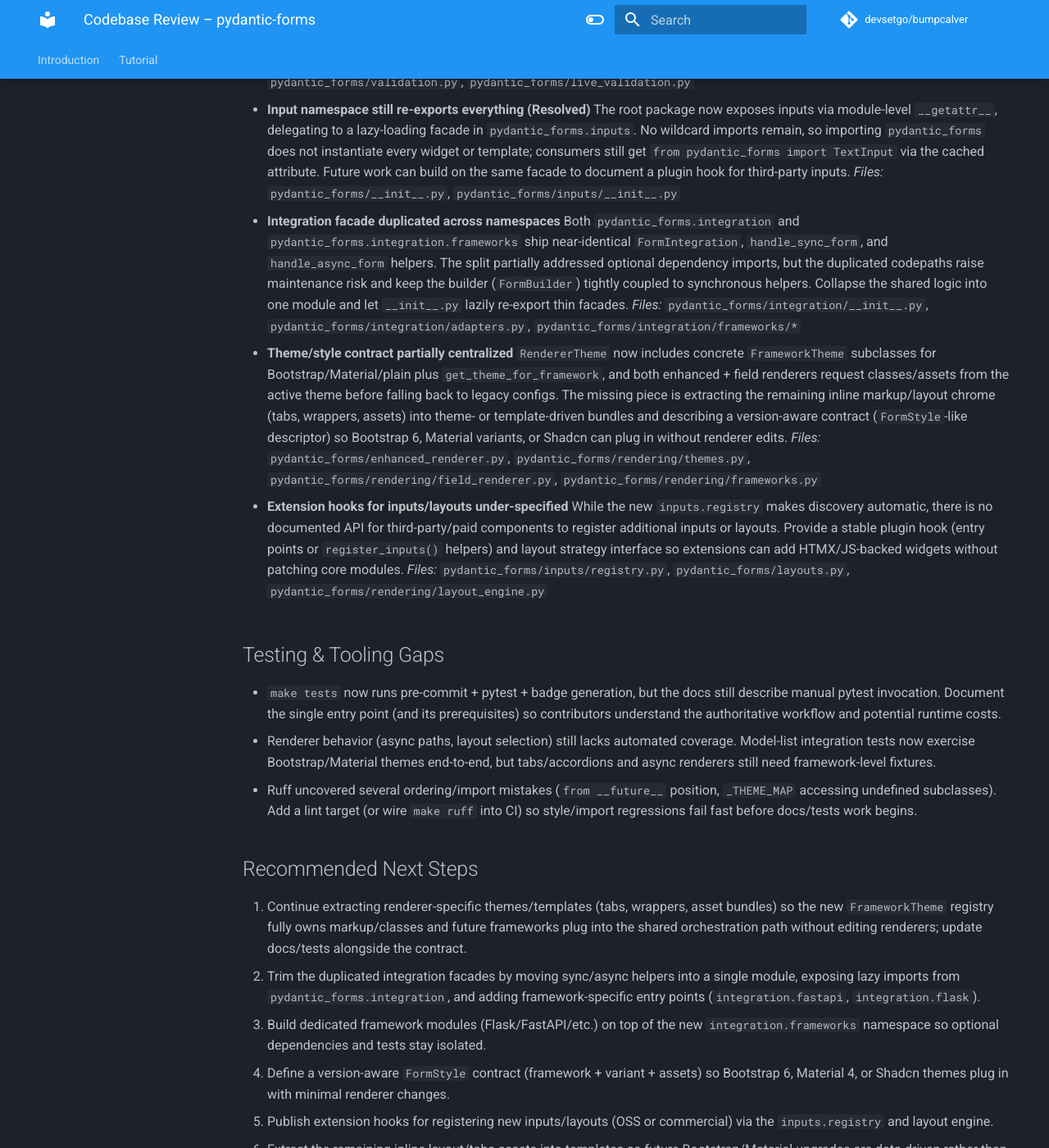
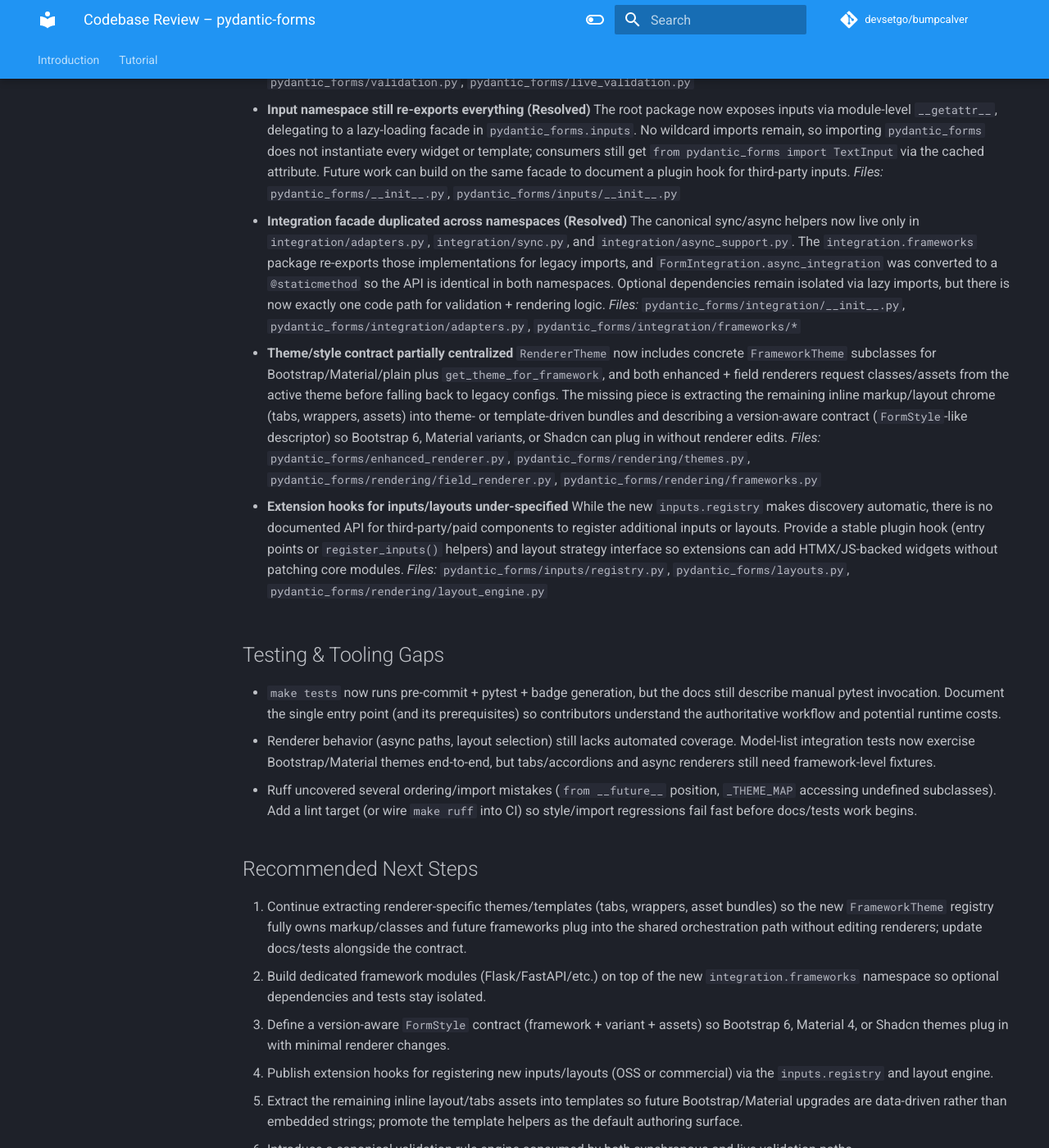
Before and after one commit to devsetgo/pydantic-schemaforms, an MkDocs documentation site: the page built from docs/review.md, in a window 1280 px wide and 1400 px high, scrolled down 1970 px. Shown: the whole window at 82% size. Built offline with MkDocs 1.6.1 and Material for MkDocs 9.7.7, drawn with Linux system fonts in a browser that asks for light colours; comment, search, counter and statistics services are not loaded; the version menu is left out.

Commit message:
Review Updates
review.md now reflects the finished lazy input exports and integration facade consolidation. The template-engine item notes recent Material renderer template extraction, and the recommended next steps list reprioritizes remaining work (theme/template build-out, framework modules, FormStyle contract, plugin hooks, validation unification, testing docs).

```diff
--- a/docs/review.md
+++ b/docs/review.md
@@ -47,8 +47,8 @@ The renderer refactor eliminated shared mutable state and restored the enhanced/
   The root package now exposes inputs via module-level `__getattr__`, delegating to a lazy-loading facade in `pydantic_forms.inputs`. No wildcard imports remain, so importing `pydantic_forms` does not instantiate every widget or template; consumers still get `from pydantic_forms import TextInput` via the cached attribute. Future work can build on the same facade to document a plugin hook for third-party inputs.
   _Files:_ `pydantic_forms/__init__.py`, `pydantic_forms/inputs/__init__.py`
 
-- **Integration facade duplicated across namespaces**
-  Both `pydantic_forms.integration` and `pydantic_forms.integration.frameworks` ship near-identical `FormIntegration`, `handle_sync_form`, and `handle_async_form` helpers. The split partially addressed optional dependency imports, but the duplicated codepaths raise maintenance risk and keep the builder (`FormBuilder`) tightly coupled to synchronous helpers. Collapse the shared logic into one module and let `__init__.py` lazily re-export thin facades.
+- **Integration facade duplicated across namespaces (Resolved)**
+  The canonical sync/async helpers now live only in `integration/adapters.py`, `integration/sync.py`, and `integration/async_support.py`. The `integration.frameworks` package re-exports those implementations for legacy imports, and `FormIntegration.async_integration` was converted to a `@staticmethod` so the API is identical in both namespaces. Optional dependencies remain isolated via lazy imports, but there is now exactly one code path for validation + rendering logic.
   _Files:_ `pydantic_forms/integration/__init__.py`, `pydantic_forms/integration/adapters.py`, `pydantic_forms/integration/frameworks/*`
 
 - **Theme/style contract partially centralized**
@@ -68,10 +68,9 @@ The renderer refactor eliminated shared mutable state and restored the enhanced/
 ## Recommended Next Steps
 
 1. Continue extracting renderer-specific themes/templates (tabs, wrappers, asset bundles) so the new `FrameworkTheme` registry fully owns markup/classes and future frameworks plug into the shared orchestration path without editing renderers; update docs/tests alongside the contract.
-2. Trim the duplicated integration facades by moving sync/async helpers into a single module, exposing lazy imports from `pydantic_forms.integration`, and adding framework-specific entry points (`integration.fastapi`, `integration.flask`).
-3. Build dedicated framework modules (Flask/FastAPI/etc.) on top of the new `integration.frameworks` namespace so optional dependencies and tests stay isolated.
-4. Define a version-aware `FormStyle` contract (framework + variant + assets) so Bootstrap 6, Material 4, or Shadcn themes plug in with minimal renderer changes.
-5. Publish extension hooks for registering new inputs/layouts (OSS or commercial) via the `inputs.registry` and layout engine.
-6. Extract the remaining inline layout/tabs assets into templates so future Bootstrap/Material upgrades are data-driven rather than embedded strings; promote the template helpers as the default authoring surface.
-7. Introduce a canonical validation rule engine consumed by both synchronous and live validation paths.
-8. Document and enforce `make tests` as the single "run everything" command, while adding targeted suites for tabs/accordions and async renderers.
+2. Build dedicated framework modules (Flask/FastAPI/etc.) on top of the new `integration.frameworks` namespace so optional dependencies and tests stay isolated.
+3. Define a version-aware `FormStyle` contract (framework + variant + assets) so Bootstrap 6, Material 4, or Shadcn themes plug in with minimal renderer changes.
+4. Publish extension hooks for registering new inputs/layouts (OSS or commercial) via the `inputs.registry` and layout engine.
+5. Extract the remaining inline layout/tabs assets into templates so future Bootstrap/Material upgrades are data-driven rather than embedded strings; promote the template helpers as the default authoring surface.
+6. Introduce a canonical validation rule engine consumed by both synchronous and live validation paths.
+7. Document and enforce `make tests` as the single "run everything" command, while adding targeted suites for tabs/accordions and async renderers.
```
